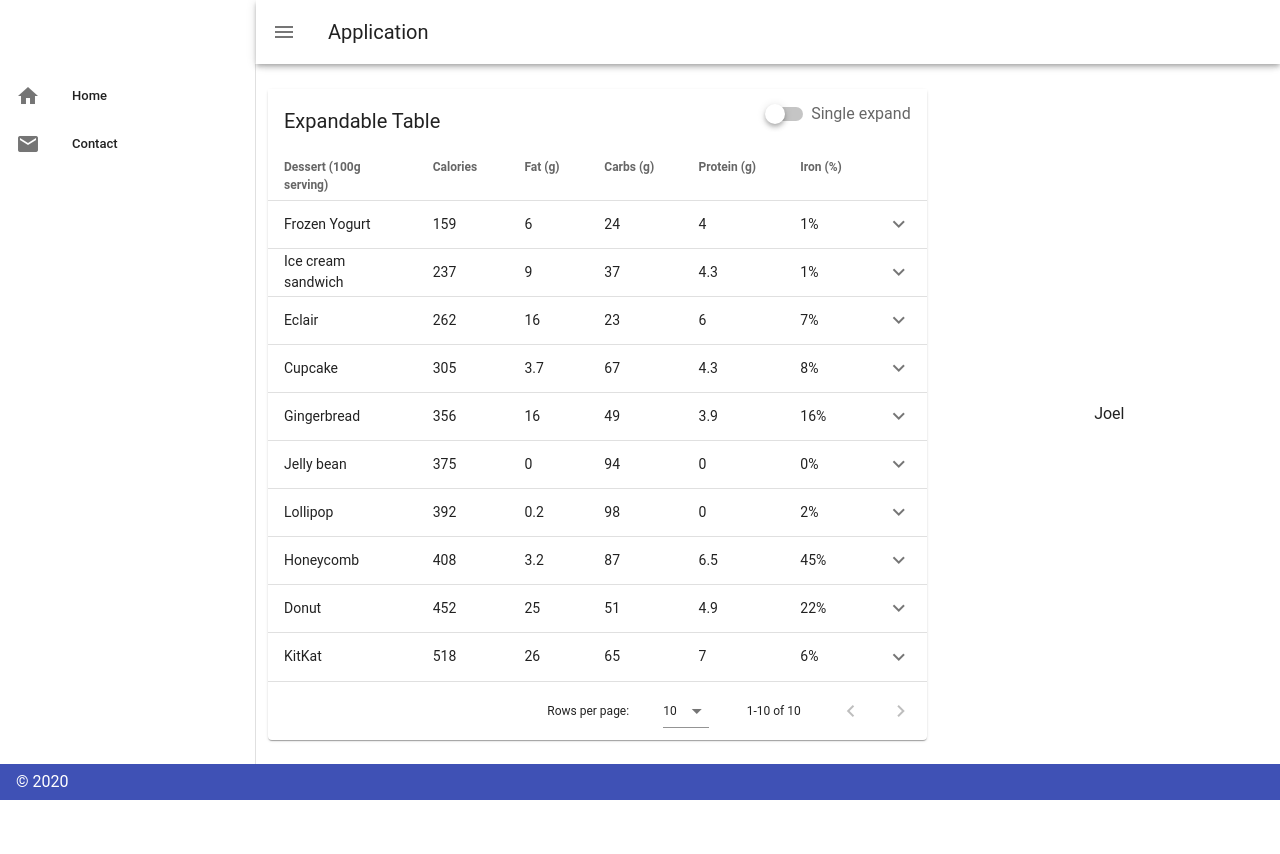
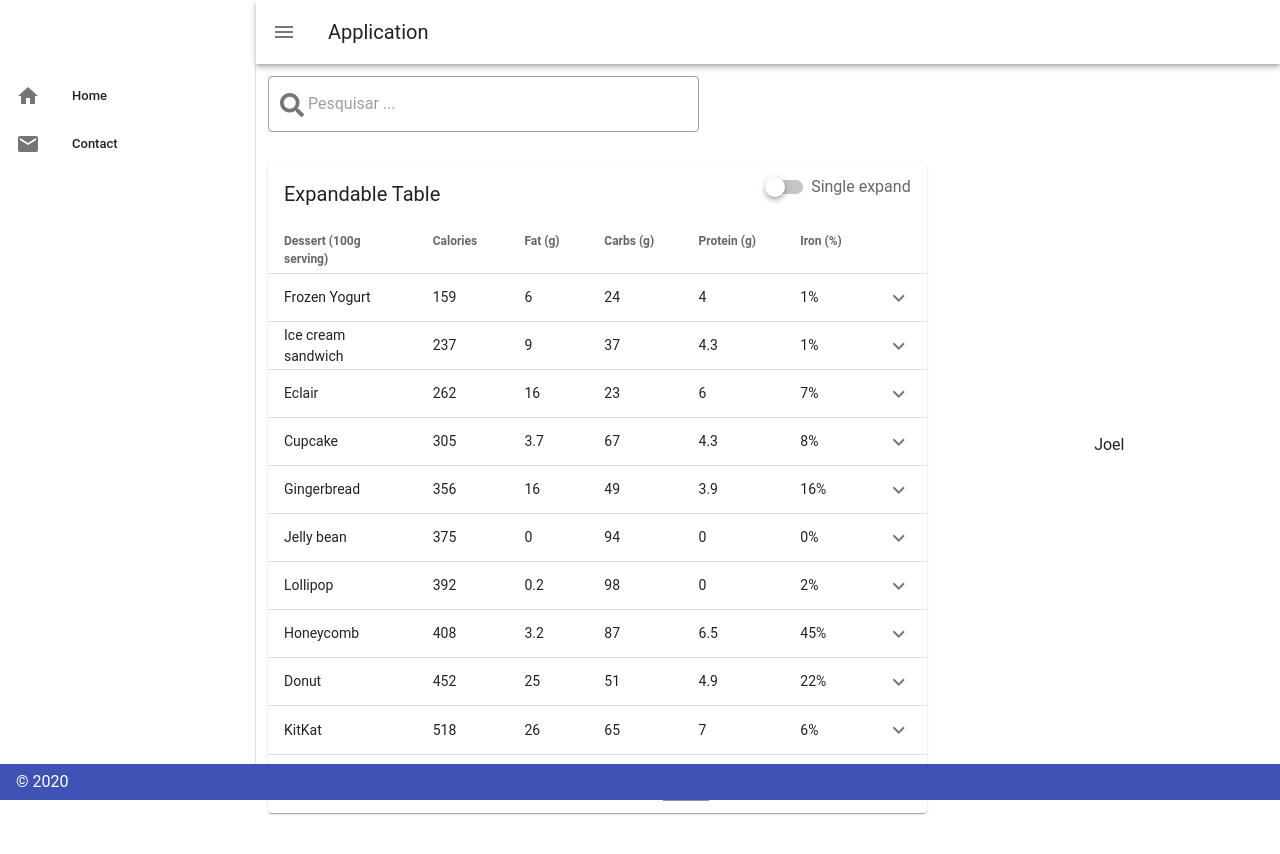
Before and after one commit to joelmaykonTADS/hubvet, a Vue app in the folder hubvet/: page /carrinho in a window 1280 px wide. Shown: the top 854 px of the page. Before the commit the page ends 800 px from the top, so only its background shows below. Built offline with nearby package versions, Linux system fonts and the light colour scheme; a small style sheet from the web is missing.

Commit message:
Campo de pesquisa para o filtro

```diff
--- a/hubvet/src/views/Carrinho.vue
+++ b/hubvet/src/views/Carrinho.vue
@@ -9,10 +9,21 @@
       <v-container class="fill-height" fluid>
         <v-row align="center" justify="center">
           <v-col cols="8">
+            <v-row>
+              <v-col cols="12" sm="12" md="8">
+                <v-text-field
+                  prepend-inner-icon="fas fa-search"
+                  placeholder="Pesquisar ..."
+                  color="grey"
+                  outlined
+                ></v-text-field>
+              </v-col>
+            </v-row>
             <TabelaItensGrupos />
           </v-col>
-          <v-col cols="4"><v-card />
-          <v-row align="center" justify="center">Joel</v-row>
+          <v-col cols="4"
+            ><v-card />
+            <v-row align="center" justify="center">Joel</v-row>
           </v-col>
         </v-row>
       </v-container>
@@ -24,9 +35,8 @@
 </template>
 
 <script>
-import BarraNavegacao from "@/components/BarraNavegacao.vue"
-import TabelaItensGrupos from "@/components/TabelaItensGrupos.vue"
-
+import BarraNavegacao from "@/components/BarraNavegacao.vue";
+import TabelaItensGrupos from "@/components/TabelaItensGrupos.vue";
 
 export default {
   name: "Carrinho",
@@ -35,10 +45,10 @@ export default {
     TabelaItensGrupos
   },
   props: {
-    source: String,
+    source: String
   },
   data: () => ({
-    drawer: true,
-  }),
-}
+    drawer: true
+  })
+};
 </script>
```
